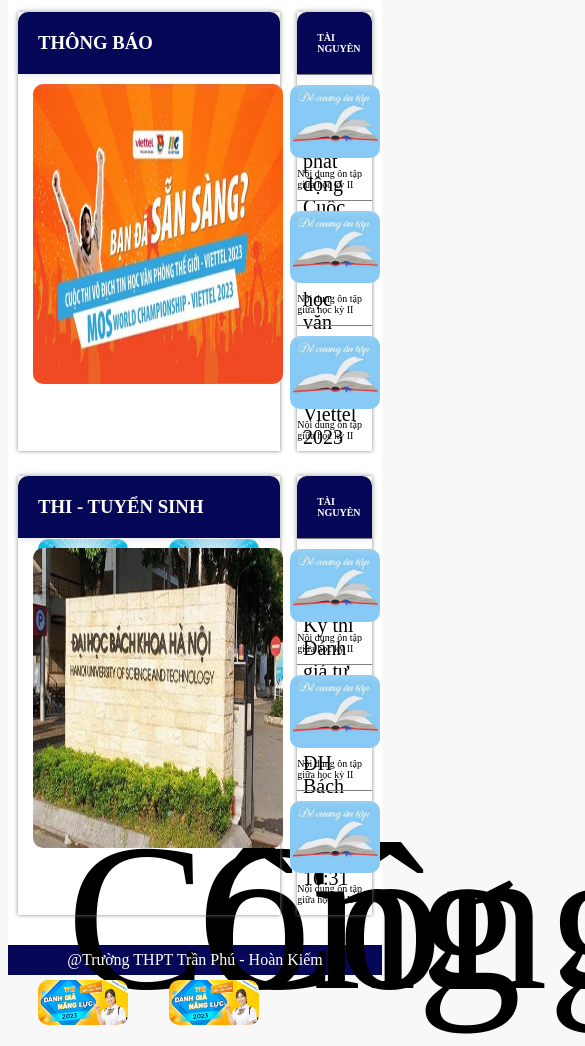
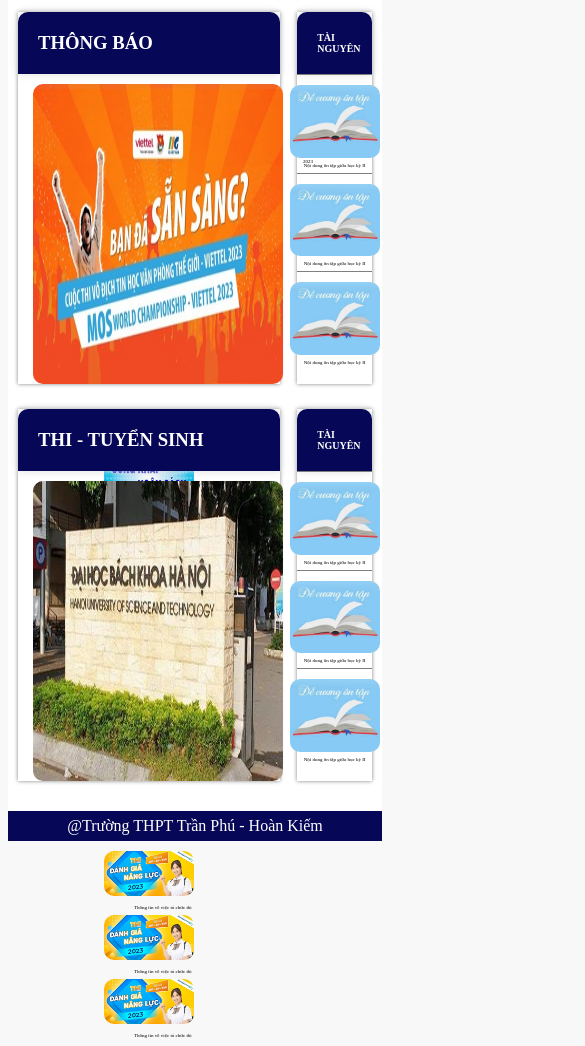
Before and after one commit to Hiuhiu87/TranPhu, a plain HTML site: page index.html in a window 390 px wide. Shown: the part 784-1830 px from the top of the page, 585 px wide, since content can reach past the window. Drawn offline with Linux system fonts and the light colour scheme.

Commit message:
new font

```diff
--- a/main.css
+++ b/main.css
@@ -127,6 +127,10 @@
         flex-direction: column;
     }
 
+    .all-content p{
+        font-size: 5px;
+    }
+
     .content1, .content2 {
         display: flex;
         justify-content: space-between;
@@ -168,10 +172,6 @@
         margin-bottom: 70px;
     }
 
-    .box-ele1 p {
-        margin-left: 20px;
-        font-size: 20px;
-    }
 
     .box-ele1 img {
         margin-left: 15px;
@@ -183,10 +183,6 @@
         flex-wrap: wrap;
     }
 
-    .box-ele2 p {
-        width: 70px;
-        margin-left: 28px;
-    }
 
     /*Content-Phần Thông Tin Phụ */
     .box2 {
@@ -206,10 +202,6 @@
         width: 90px;
     }
 
-    .boxtt>p{
-        width: 50px;
-        font-size: 210px;
-    }
 
     .box2-e {
         border-top: 1px solid gray;
@@ -223,10 +215,6 @@
         margin-top: 10px;
     }
 
-    .box2-e>p {
-        font-size: 10px;
-    }
-
     .all-content h3 {
         color: white;
         border-top-right-radius: 10px;
```
